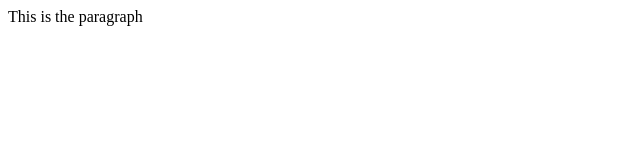
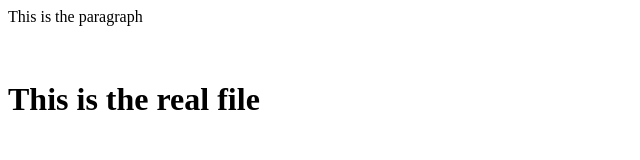
Before and after one commit to hasnainwebdev1/Local-Repo, a plain HTML site: page index.html in a window 1280 px wide. Shown: the whole page, without its empty margins (0-640 px from the left). Drawn offline with Linux system fonts and the light colour scheme.

Commit message:
Update index.html

```diff
--- a/index.html
+++ b/index.html
@@ -1 +1,3 @@
 <p>This is the paragraph</p>
+<br>
+<h1>This is the real file</h1>
```
